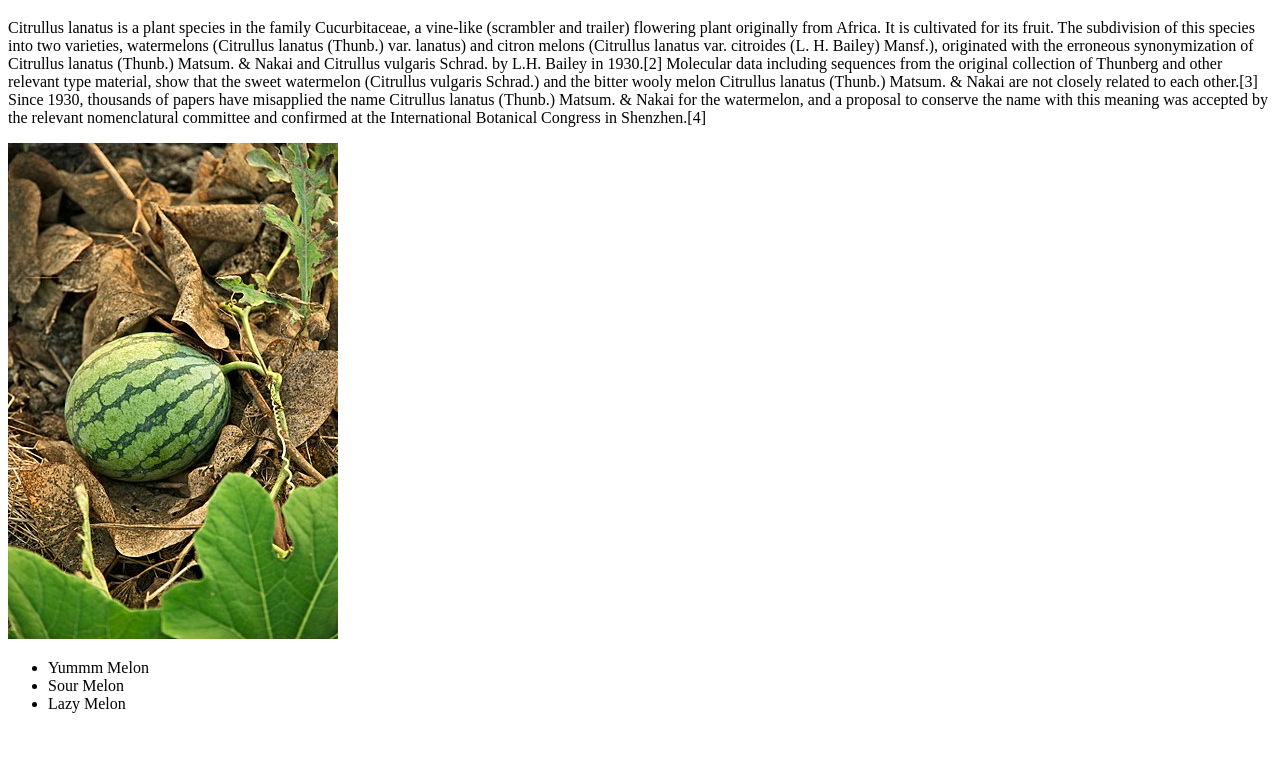
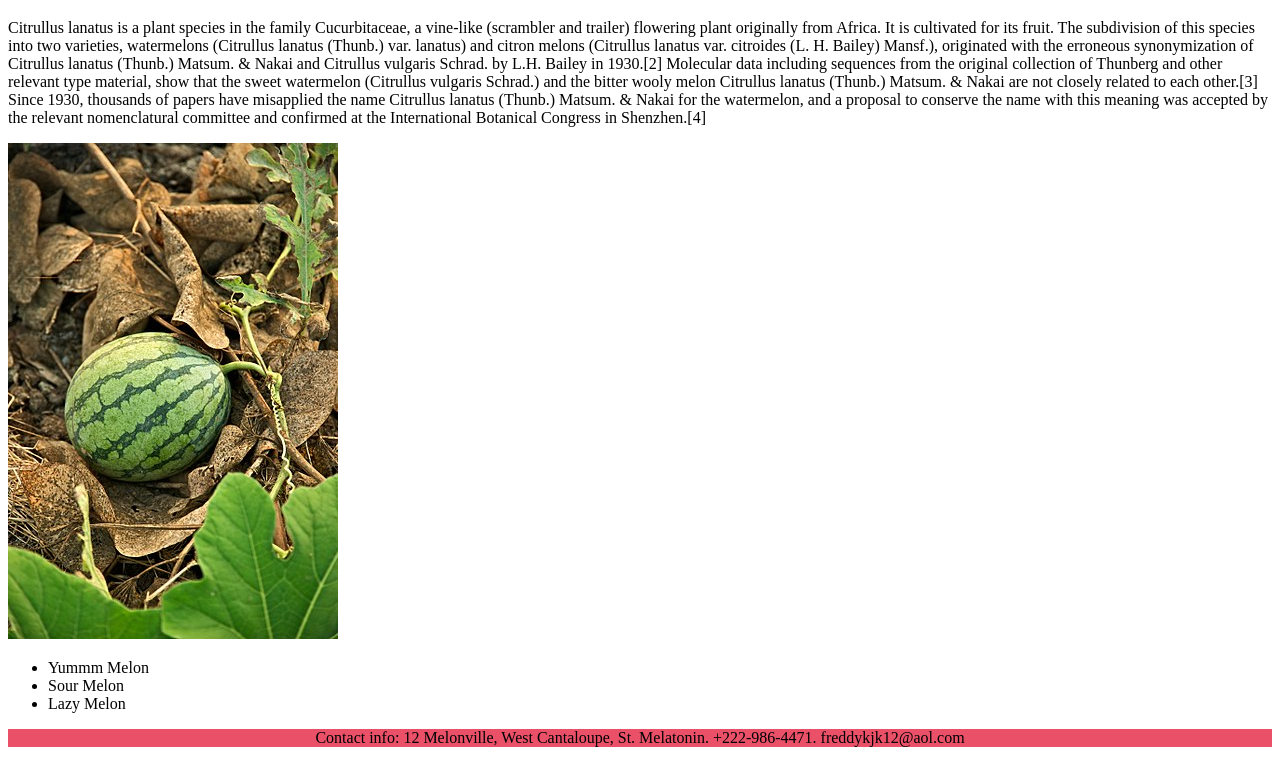
Before and after one commit to Uddinkamran/Watermelon, a plain HTML site: page index.html in a window 1280 px wide. Shown: the part 61-824 px from the top of the page. Before the commit the page ends 800 px from the top, so only its background shows below. Drawn offline with Linux system fonts and the light colour scheme.

Commit message:
Added footer

```diff
--- a/index.html
+++ b/index.html
@@ -23,7 +23,11 @@
           <li> Sour Melon </li>
           <li> Lazy Melon </li>
           </ul>
-
         </div>
+        <footer>
+          <p>
+            Contact info: 12 Melonville, West Cantaloupe, St. Melatonin. +222-986-4471. freddykjk12@aol.com
+            </p>
+          </footer>
   </body>
 </html>
--- a/main.css
+++ b/main.css
@@ -2,3 +2,7 @@ header {
   background-color:#ea5169;
   width: 100%;
 }
+footer{
+  background-color:#ea5169;
+  text-align: center;
+}
```
